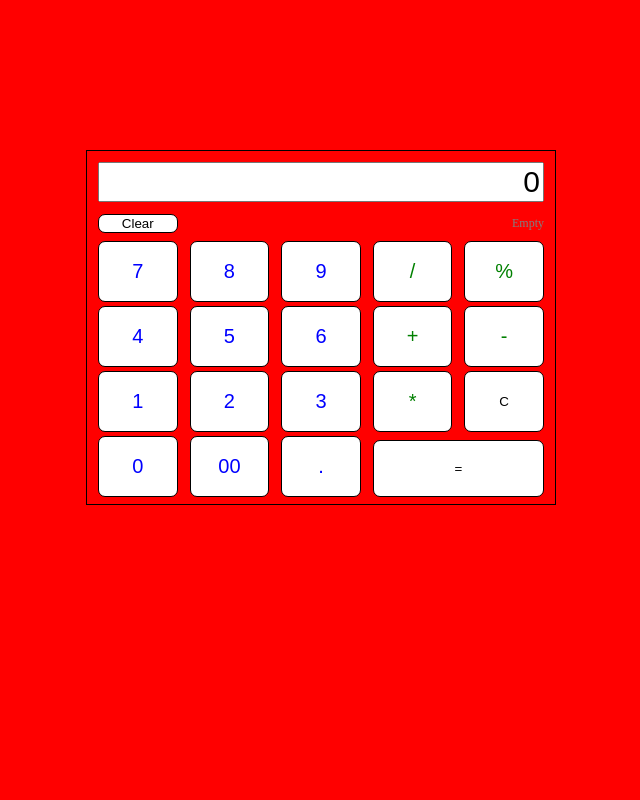
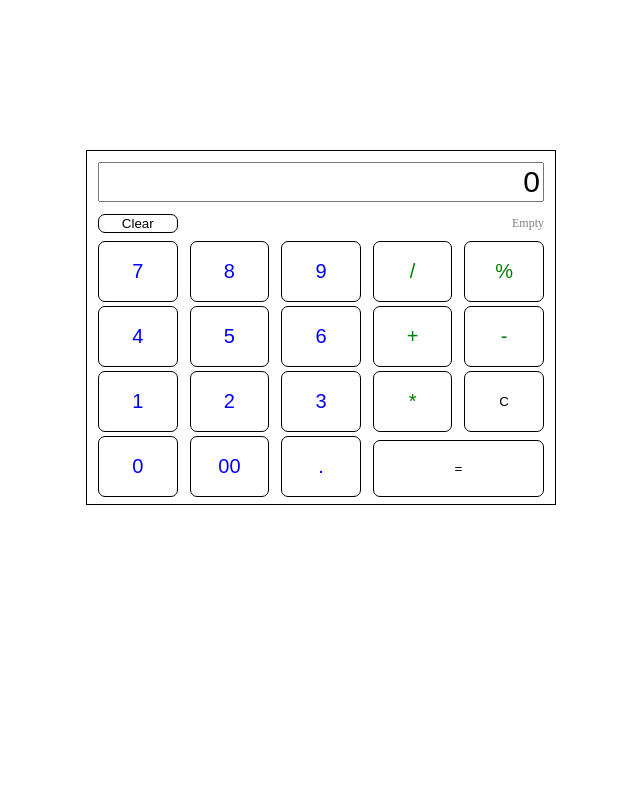
Before and after one commit to AcidAcid/Upp, a Flask app: page / in a window 1280 px wide. Shown: the whole page, without its empty margins (304-944 px from the left). Run offline with Flask 2, Linux system fonts and the light colour scheme.

Commit message:
Remove red background

```diff
--- a/templates/index.html
+++ b/templates/index.html
@@ -6,7 +6,7 @@
         <script src="{{url_for('static', filename='js/jquery.min.js')}}"></script>
     </head>
     </head>
-    <body style="background-color:red;">
+    <body>
         <div class="container">
             <table>
                 <tbody>
```
